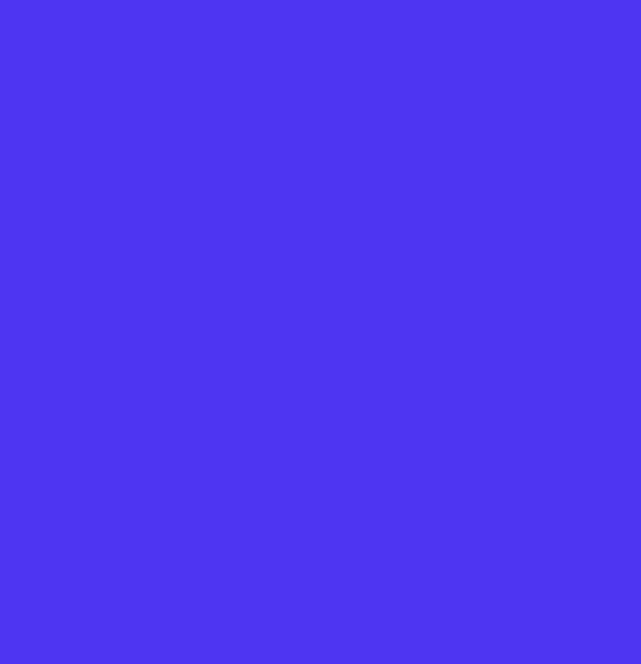
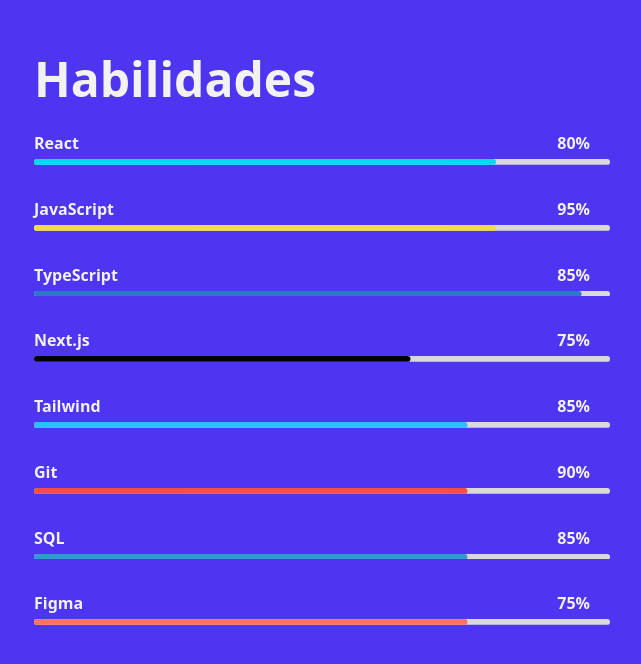
Before and after one commit to ryannardelli/portfolio, a Next.js app: page /knowmore in a window 1280 px wide. Shown: the part 1290-1954 px from the top of the page, without its empty margins (318-959 px from the left). Before the commit the page ends 1244 px from the top, so only its background shows below. Built offline with nearby package versions, Linux system fonts and the light colour scheme.

Commit message:
enviando alterações

```diff
--- a/src/app/components/About/index.tsx
+++ b/src/app/components/About/index.tsx
@@ -13,7 +13,7 @@ export const About = () => {
             Desenvolvedor Full Stack | UX UI Designer
           </h2>
           <p className="mb-8 font-inter font-extrabold md:pl-0 px-0 md:px-2">
-            Sou um desenvolvedor full stack com experiência em React, Next.js,
+            Sou um desenvolvedor full stack com experiência em React, JavaScript Next.js,
             TypeScript, Tailwind, Node.js e SQL. Tenho conhecimento em UX/UI
             Design, crio interfaces funcionais e intuitivas. Meu foco é
             desenvolver soluções eficientes e otimizadas, sempre buscando
--- /dev/null
+++ b/src/app/components/Skill/index.tsx
@@ -0,0 +1,97 @@
+export const Skill = () => {
+    return (
+        <div className="h-screen flex justify-center items-center dark:bg-gray-800">
+            <div className="max-w-xl mx-auto w-full">
+                <h4 className="text-3xl md:text-5xl dark:text-white font-bold mb-6">Habilidades</h4>
+
+                <div className="mb-7">
+                    <div className="flex justify-between py-1">
+                        <span className="text-base text-gray-lite font-semibold dark:text-[#A6A6A6]">React</span>
+                        <span className="text-base font-semibold text-gray-lite pr-5 dark:text-[#A6A6A6]">80%</span>
+                    </div>
+                    <svg className="rc-progress-line" viewBox="0 0 100 1" preserveAspectRatio="none">
+                        <path className="rc-progress-line-trail" d="M 0.5,0.5 L 99.5,0.5" strokeLinecap="round" stroke="#D9D9D9" strokeWidth="1" fillOpacity="0"></path>
+                        <path className="rc-progress-line-path" d="M 0.5,0.5 L 99.5,0.5" strokeLinecap="round" stroke="#00D8FF" strokeWidth="1" fillOpacity="0" style={{ strokeDasharray: '79.2px, 100px', strokeDashoffset: '0px', transition: 'stroke-dashoffset 0.3s ease 0s, stroke-dasharray 0.3s ease 0s, stroke 0.3s linear 0s, 0.06s' }}></path>
+                    </svg>
+                </div>
+
+                <div className="mb-7">
+                    <div className="flex justify-between py-1">
+                        <span className="text-base text-gray-lite font-semibold dark:text-[#A6A6A6]">JavaScript</span>
+                        <span className="text-base font-semibold text-gray-lite pr-5 dark:text-[#A6A6A6]">95%</span>
+                    </div>
+                    <svg className="rc-progress-line" viewBox="0 0 100 1" preserveAspectRatio="none">
+                        <path className="rc-progress-line-trail" d="M 0.5,0.5 L 99.5,0.5" strokeLinecap="round" stroke="#D9D9D9" strokeWidth="1" fillOpacity="0"></path>
+                        <path className="rc-progress-line-path" d="M 0.5,0.5 L 99.5,0.5" strokeLinecap="round" stroke="#F0DB4F" strokeWidth="1" fillOpacity="0" style={{ strokeDasharray: '79.2px, 100px', strokeDashoffset: '0px', transition: 'stroke-dashoffset 0.3s ease 0s, stroke-dasharray 0.3s ease 0s, stroke 0.3s linear 0s, 0.06s' }}></path>
+                    </svg>
+                </div>
+
+                <div className="mb-7">
+                    <div className="flex justify-between py-1">
+                        <span className="text-base text-gray-lite font-semibold dark:text-[#A6A6A6]">TypeScript</span>
+                        <span className="text-base font-semibold text-gray-lite pr-5 dark:text-[#A6A6A6]">85%</span>
+                    </div>
+                    <svg className="rc-progress-line" viewBox="0 0 100 1" preserveAspectRatio="none">
+                        <path className="rc-progress-line-trail" d="M 0.5,0.5 L 99.5,0.5" strokeLinecap="round" stroke="#D9D9D9" strokeWidth="1" fillOpacity="0"></path>
+                        <path className="rc-progress-line-path" d="M 0.5,0.5 L 99.5,0.5" strokeLinecap="round" stroke="#2D79C7" strokeWidth="1" fillOpacity="0" style={{ strokeDasharray: '94.05px, 100px', strokeDashoffset: '0px', transition: 'stroke-dashoffset 0.3s ease 0s, stroke-dasharray 0.3s ease 0s, stroke 0.3s linear 0s, 0.06s' }}></path>
+                    </svg>
+                </div>
+
+                <div className="mb-7">
+                    <div className="flex justify-between py-1">
+                        <span className="text-base text-gray-lite font-semibold dark:text-[#A6A6A6]">Next.js</span>
+                        <span className="text-base font-semibold text-gray-lite pr-5 dark:text-[#A6A6A6]">75%</span>
+                    </div>
+                    <svg className="rc-progress-line" viewBox="0 0 100 1" preserveAspectRatio="none">
+                        <path className="rc-progress-line-trail" d="M 0.5,0.5 L 99.5,0.5" strokeLinecap="round" stroke="#D9D9D9" strokeWidth="1" fillOpacity="0"></path>
+                        <path className="rc-progress-line-path" d="M 0.5,0.5 L 99.5,0.5" strokeLinecap="round" stroke="#000000" strokeWidth="1" fillOpacity="0" style={{ strokeDasharray: '64.35px, 100px', strokeDashoffset: '0px', transition: 'stroke-dashoffset 0.3s ease 0s, stroke-dasharray 0.3s ease 0s, stroke 0.3s linear 0s, 0.06s' }}></path>
+                    </svg>
+                </div>
+
+                <div className="mb-7">
+                    <div className="flex justify-between py-1">
+                        <span className="text-base text-gray-lite font-semibold dark:text-[#A6A6A6]">Tailwind</span>
+                        <span className="text-base font-semibold text-gray-lite pr-5 dark:text-[#A6A6A6]">85%</span>
+                    </div>
+                    <svg className="rc-progress-line" viewBox="0 0 100 1" preserveAspectRatio="none">
+                        <path className="rc-progress-line-trail" d="M 0.5,0.5 L 99.5,0.5" strokeLinecap="round" stroke="#D9D9D9" strokeWidth="1" fillOpacity="0"></path>
+                        <path className="rc-progress-line-path" d="M 0.5,0.5 L 99.5,0.5" strokeLinecap="round" stroke="#2EBEFF" strokeWidth="1" fillOpacity="0" style={{ strokeDasharray: '74.25px, 100px', strokeDashoffset: '0px', transition: 'stroke-dashoffset 0.3s ease 0s, stroke-dasharray 0.3s ease 0s, stroke 0.3s linear 0s, 0.06s' }}></path>
+                    </svg>
+                </div>
+
+                <div className="mb-7">
+                    <div className="flex justify-between py-1">
+                        <span className="text-base text-gray-lite font-semibold dark:text-[#A6A6A6]">Git</span>
+                        <span className="text-base font-semibold text-gray-lite pr-5 dark:text-[#A6A6A6]">90%</span>
+                    </div>
+                    <svg className="rc-progress-line" viewBox="0 0 100 1" preserveAspectRatio="none">
+                        <path className="rc-progress-line-trail" d="M 0.5,0.5 L 99.5,0.5" strokeLinecap="round" stroke="#D9D9D9" strokeWidth="1" fillOpacity="0"></path>
+                        <path className="rc-progress-line-path" d="M 0.5,0.5 L 99.5,0.5" strokeLinecap="round" stroke="#F05045" strokeWidth="1" fillOpacity="0" style={{ strokeDasharray: '74.25px, 100px', strokeDashoffset: '0px', transition: 'stroke-dashoffset 0.3s ease 0s, stroke-dasharray 0.3s ease 0s, stroke 0.3s linear 0s, 0.06s' }}></path>
+                    </svg>
+                </div>
+
+                <div className="mb-7">
+                    <div className="flex justify-between py-1">
+                        <span className="text-base text-gray-lite font-semibold dark:text-[#A6A6A6]">SQL</span>
+                        <span className="text-base font-semibold text-gray-lite pr-5 dark:text-[#A6A6A6]">85%</span>
+                    </div>
+                    <svg className="rc-progress-line" viewBox="0 0 100 1" preserveAspectRatio="none">
+                        <path className="rc-progress-line-trail" d="M 0.5,0.5 L 99.5,0.5" strokeLinecap="round" stroke="#D9D9D9" strokeWidth="1" fillOpacity="0"></path>
+                        <path className="rc-progress-line-path" d="M 0.5,0.5 L 99.5,0.5" strokeLinecap="round" stroke="#3498D4" strokeWidth="1" fillOpacity="0" style={{ strokeDasharray: '74.25px, 100px', strokeDashoffset: '0px', transition: 'stroke-dashoffset 0.3s ease 0s, stroke-dasharray 0.3s ease 0s, stroke 0.3s linear 0s, 0.06s' }}></path>
+                    </svg>
+                </div>
+
+                <div className="mb-7">
+                    <div className="flex justify-between py-1">
+                        <span className="text-base text-gray-lite font-semibold dark:text-[#A6A6A6]">Figma</span>
+                        <span className="text-base font-semibold text-gray-lite pr-5 dark:text-[#A6A6A6]">75%</span>
+                    </div>
+                    <svg className="rc-progress-line" viewBox="0 0 100 1" preserveAspectRatio="none">
+                        <path className="rc-progress-line-trail" d="M 0.5,0.5 L 99.5,0.5" strokeLinecap="round" stroke="#D9D9D9" strokeWidth="1" fillOpacity="0"></path>
+                        <path className="rc-progress-line-path" d="M 0.5,0.5 L 99.5,0.5" strokeLinecap="round" stroke="#FF7262" strokeWidth="1" fillOpacity="0" style={{ strokeDasharray: '74.25px, 100px', strokeDashoffset: '0px', transition: 'stroke-dashoffset 0.3s ease 0s, stroke-dasharray 0.3s ease 0s, stroke 0.3s linear 0s, 0.06s' }}></path>
+                    </svg>
+                </div>
+            </div>
+        </div>
+    );
+};
--- a/src/app/knowmore/page.tsx
+++ b/src/app/knowmore/page.tsx
@@ -1,4 +1,5 @@
 import { SectionAboutMore } from "../components/SectionAboutMore";
+import { Skill } from "../components/Skill";
 import { WorkBenefit } from "../components/WorkBenefit";
 
 export default function KnowMore() {
@@ -6,6 +7,7 @@ export default function KnowMore() {
     <>
         <SectionAboutMore />
         <WorkBenefit />
+        <Skill />
     </>
   )
 }
```
